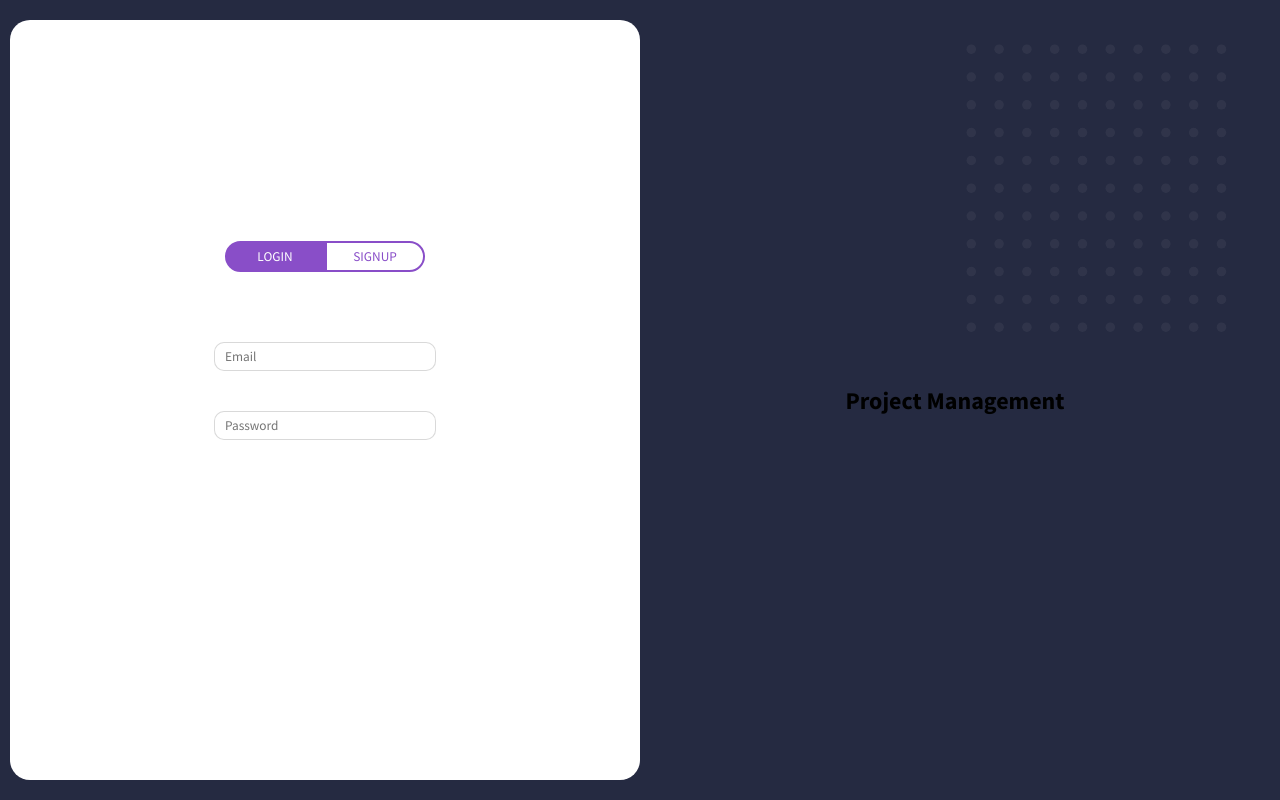
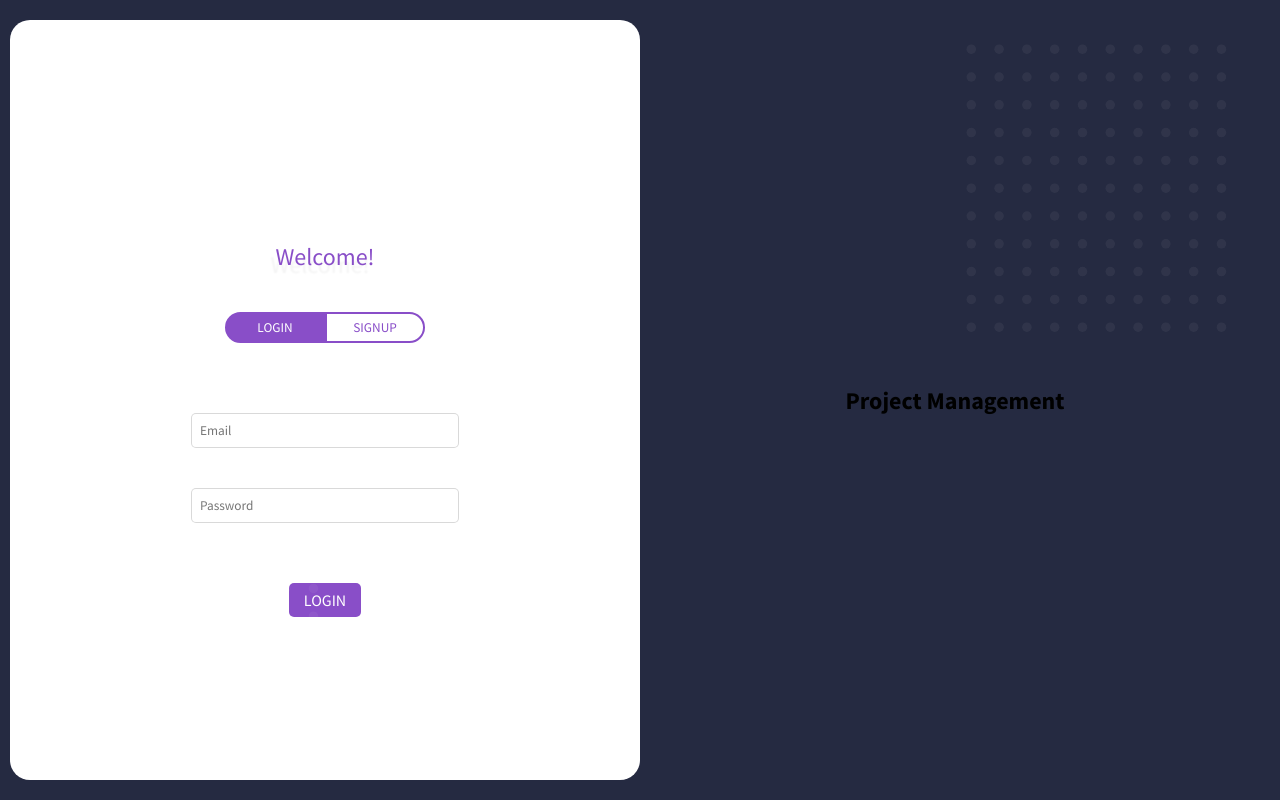
Before and after one commit to LaupWing/Project-Management, a React (Create React App) app: page /auth in a window 1280 px wide. Built offline with nearby package versions, Linux system fonts and the light colour scheme; no server answers.

Commit message:
finish inlog and signup part

```diff
--- a/src/components/UI/Button/Button.js
+++ b/src/components/UI/Button/Button.js
@@ -2,7 +2,9 @@ import React from 'react'
 import styles from './Button.module.css'
 
 export default (props)=>{
-    const mapClasses = props.classes.map(className=>`${styles[className]}`).join(' ')
+    const mapClasses = props.classes
+        ?  props.classes.map(className=>`${styles[className]}`).join(' ')
+        : ''
     return(
         <button
             className={`${styles.Button} ${mapClasses}`}
--- a/src/containers/Auth/Auth.js
+++ b/src/containers/Auth/Auth.js
@@ -21,6 +21,7 @@ class Auth extends React.Component{
     render(){
         return(
             <div className={classes.Auth}>
+                <h1>Welcome!</h1>
                 <nav>
                     <Button
                         clicked={this.toggleType.bind(this)}
--- a/src/containers/Auth/Auth.module.css
+++ b/src/containers/Auth/Auth.module.css
@@ -10,7 +10,14 @@
     align-items: center;
     justify-content: center;
     margin-bottom: 50px;
+}
+.Auth h1{
     margin-top: 35%;
+    text-align: center;
+    margin-bottom: 40px;
+    color: var(--button-color);
+    font-weight: normal;
+    text-shadow: -5px 8px 2px rgba(0,0,0,.05);
 }
 .Auth main{
     position: relative;
@@ -27,12 +34,21 @@
     background: var(--contrast-color);
 }
 
+.Auth form input,
+.Auth form button{
+    margin: 20px;
+    border-radius: 5px;
+}
+.Auth form button{
+    padding: 7px 15px;
+    font-size: 1rem;
+    margin-top: 40px;
+}
+
 .Auth form input{
-    padding: 5px 10px;
-    margin: 20px;
-    width: 200px;
+    padding: 8px;
+    width: 250px;
     border: var(--highlight-color) 1px solid;
-    border-radius: 10px;
 }
 
 .left-enter{
--- a/src/containers/Auth/Login/Login.js
+++ b/src/containers/Auth/Login/Login.js
@@ -1,8 +1,12 @@
 import React from 'react'
+import Button from '../../../components/UI/Button/Button'
 
 export default () =>(
     <form>
         <input type="email" placeholder="Email"></input>
         <input type="password" placeholder="Password"></input>
+        <Button>
+            Login
+        </Button>
     </form>
 )
--- a/src/containers/Auth/Signup/Signup.js
+++ b/src/containers/Auth/Signup/Signup.js
@@ -1,9 +1,11 @@
 import React from 'react'
+import Button from '../../../components/UI/Button/Button'
 
 export default () =>(
     <form>
         <input type="emaild" placeholder="Email"></input>
         <input type="password" placeholder="Type Password"></input>
         <input type="password" placeholder="Re-Type Password"></input>
+        <Button>Signup</Button>
     </form>
 )
```
Also changed, not shown: src/components/BackgroundEl/Dots/Dots.js (+2 -4 lines).
